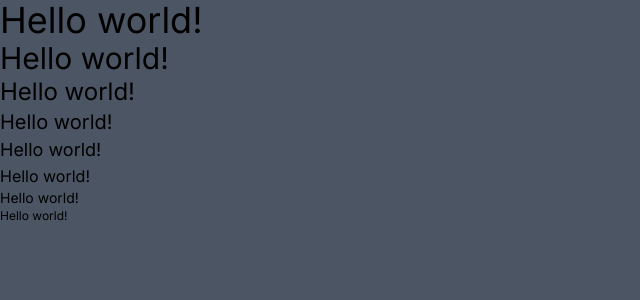
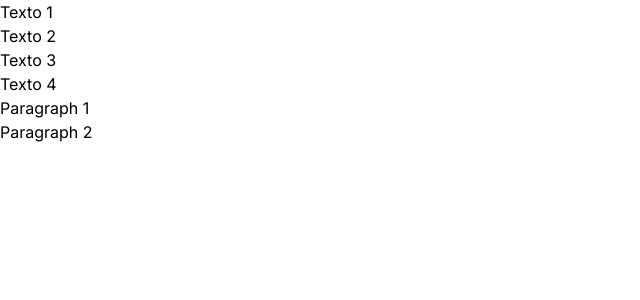
Before and after one commit to emersonjds/nextjs-tw, a Next.js app: page /typography in a window 1280 px wide. Shown: the top 300 px of the page, without its empty margins (0-640 px from the left). Built offline with nearby package versions, Linux system fonts and the light colour scheme.

Commit message:
remove layers and understand typography

```diff
--- a/src/app/globals.css
+++ b/src/app/globals.css
@@ -3,11 +3,11 @@
 @tailwind utilities;
 
 /* directives */
-@layer components {
+/* @layer components {
   html {
     @apply bg-gray-600;
   }
   .btn {
     @apply bg-blue-500 text-white font-bold py-2 px-4 rounded;
   }
-}
+} */
--- a/src/app/typography/page.tsx
+++ b/src/app/typography/page.tsx
@@ -1,14 +1,12 @@
 export default function Typhografy() {
   return (
     <div>
-      <h1 className="text-4xl">Hello world!</h1>
-      <h2 className="text-3xl">Hello world!</h2>
-      <h3 className="text-2xl">Hello world!</h3>
-      <h4 className="text-xl">Hello world!</h4>
-      <h5 className="text-lg">Hello world!</h5>
-      <h6 className="text-base">Hello world!</h6>
-      <p className="text-sm">Hello world!</p>
-      <p className="text-xs">Hello world!</p>
+      <h1>Texto 1</h1>
+      <h2>Texto 2</h2>
+      <h3>Texto 3</h3>
+      <h4>Texto 4</h4>
+      <p>Paragraph 1</p>
+      <p>Paragraph 2</p>
     </div>
   );
 }
```
